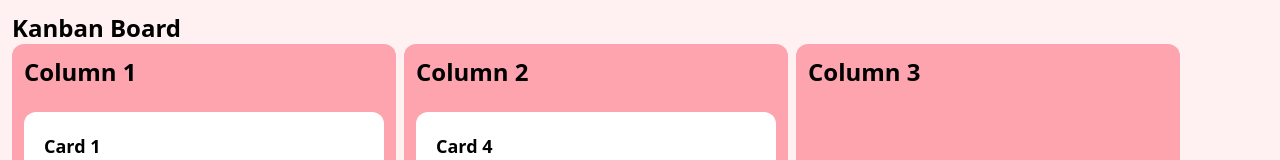
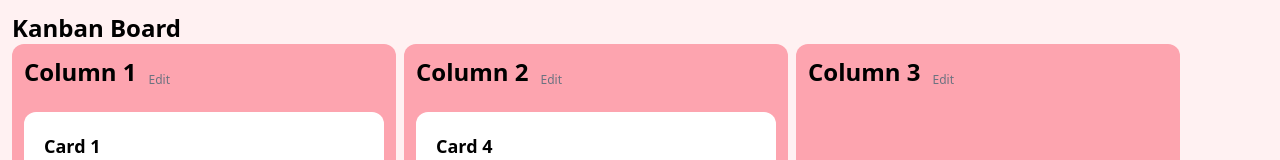
Before and after one commit to Rodrigo127/rodrigo-challenge-042025, a React (Vite) app in the folder frontend/: page / in a window 1280 px wide. Shown: the top 160 px of the page. Built offline with nearby package versions, Linux system fonts and the light colour scheme.

Commit message:
Enhance Column component styling and layout; add edit button for improved user interaction and update background color.

```diff
--- a/frontend/src/components/Column.tsx
+++ b/frontend/src/components/Column.tsx
@@ -29,7 +29,7 @@ export default function Column({
       value={newTitle}
       onChange={(e) => setNewTitle(e.target.value)}
       onBlur={editColumn}
-      className="text-2xl font-bold pb-2 px-3 pt-3 outline-none border-2 border-rose-400 rounded-t-xl"
+      className="text-2xl font-bold pb-2 px-3 pt-3 outline-none border-2 border-rose-400 rounded-t-xl bg-rose-200"
       autoFocus
       onKeyDown={(e) => {
         if (e.key === "Enter") {
@@ -43,9 +43,18 @@ export default function Column({
       }}
     />
   ) : (
-    <h2 className="text-2xl font-bold pb-2 px-3 pt-3" onClick={onEditColumn}>
-      {title}
-    </h2>
+    <div className="flex">
+      <h2 className="text-2xl font-bold pb-2 px-3 pt-3">{title}</h2>
+      <div className="flex-1 flex pb-2">
+        <button
+          className="text-xs text-gray-500 h-full flex flex-col justify-end"
+          onClick={onEditColumn}
+        >
+          Edit
+        </button>
+        <div className="flex-1 flex justify-end items-center"></div>
+      </div>
+    </div>
   );
 
   return (
```
